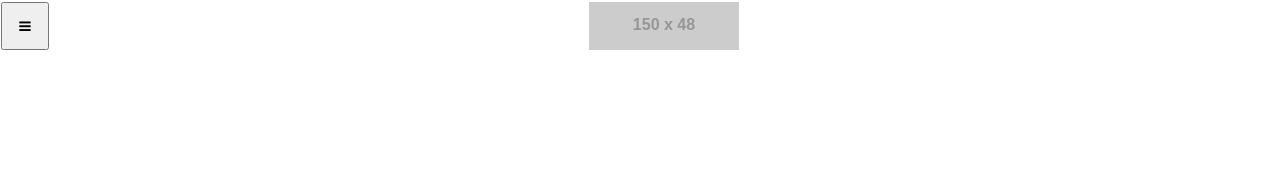
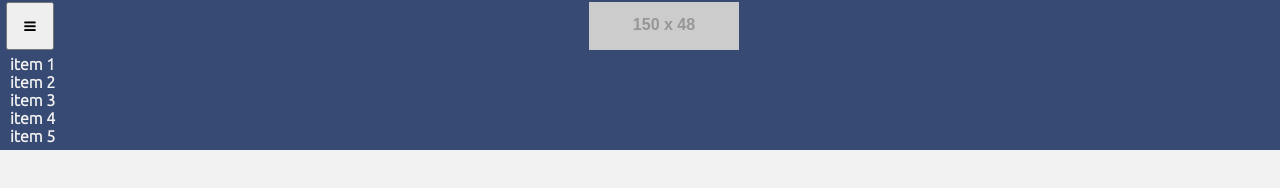
Before and after one commit to jonasmz/practicas_frontend, a plain HTML site: page responsive_navbar/index.html in a window 1280 px wide. Drawn offline with Linux system fonts and the light colour scheme; placeholder pictures from the web are drawn by us.

Commit message:
Agregado: menu de navegacion, estilo de fuente, colores de letra y fondo de body, colores de letra y fondo de navbar

```diff
--- a/responsive_navbar/css/style.css
+++ b/responsive_navbar/css/style.css
@@ -3,6 +3,20 @@
 *::after{
     box-sizing: border-box;
     margin: 0;
+}
+
+body{
+    font-family: 'Ubuntu', sans-serif;
+    background-color: #F2F2F2;
+    color: #171C26;
+}
+
+nav.container{
+    padding: 0 5px 5px;
+    display: flex;
+    flex-flow: column wrap;
+
+    background-color: #364A73;
 }
 
 .brand{
@@ -20,3 +34,23 @@
     flex-grow: 1;
     text-align: center;
 }
+
+/* .menu{
+
+} */
+
+.menu ul{
+    padding: 0 5PX;
+    list-style: none;
+
+}
+
+.menu ul a{
+    outline: none;
+    text-decoration: none;
+    font-weight: bold;
+}
+
+.menu ul a:link{
+    color: #F2F2F2;
+}
--- a/responsive_navbar/index.html
+++ b/responsive_navbar/index.html
@@ -6,6 +6,9 @@
     <meta name="viewport" content="width=device-width, initial-scale=1.0">
     <link rel="stylesheet" href="css/style.css">
     <link rel="stylesheet" href="https://cdnjs.cloudflare.com/ajax/libs/font-awesome/4.0.3/css/font-awesome.css">
+    <link rel="preconnect" href="https://fonts.googleapis.com">
+    <link rel="preconnect" href="https://fonts.gstatic.com" crossorigin>
+    <link href="https://fonts.googleapis.com/css2?family=Ubuntu:wght@300&display=swap" rel="stylesheet">
     <title>Barra de navegacion responsiva con flexbox</title>
 </head>
 <body>
@@ -18,6 +21,15 @@
                 <img src="https://via.placeholder.com/150x48" alt="brand-image" id="brand-img">
             </div>
         </div>
+        <div class="menu">
+            <ul>
+                <li><a href="#">item 1</a></li>
+                <li><a href="#">item 2</a></li>
+                <li><a href="#">item 3</a></li>
+                <li><a href="#">item 4</a></li>
+                <li><a href="#">item 5</a></li>
+            </ul>
+        </div>
     </nav>
 </body>
 </html>
```
